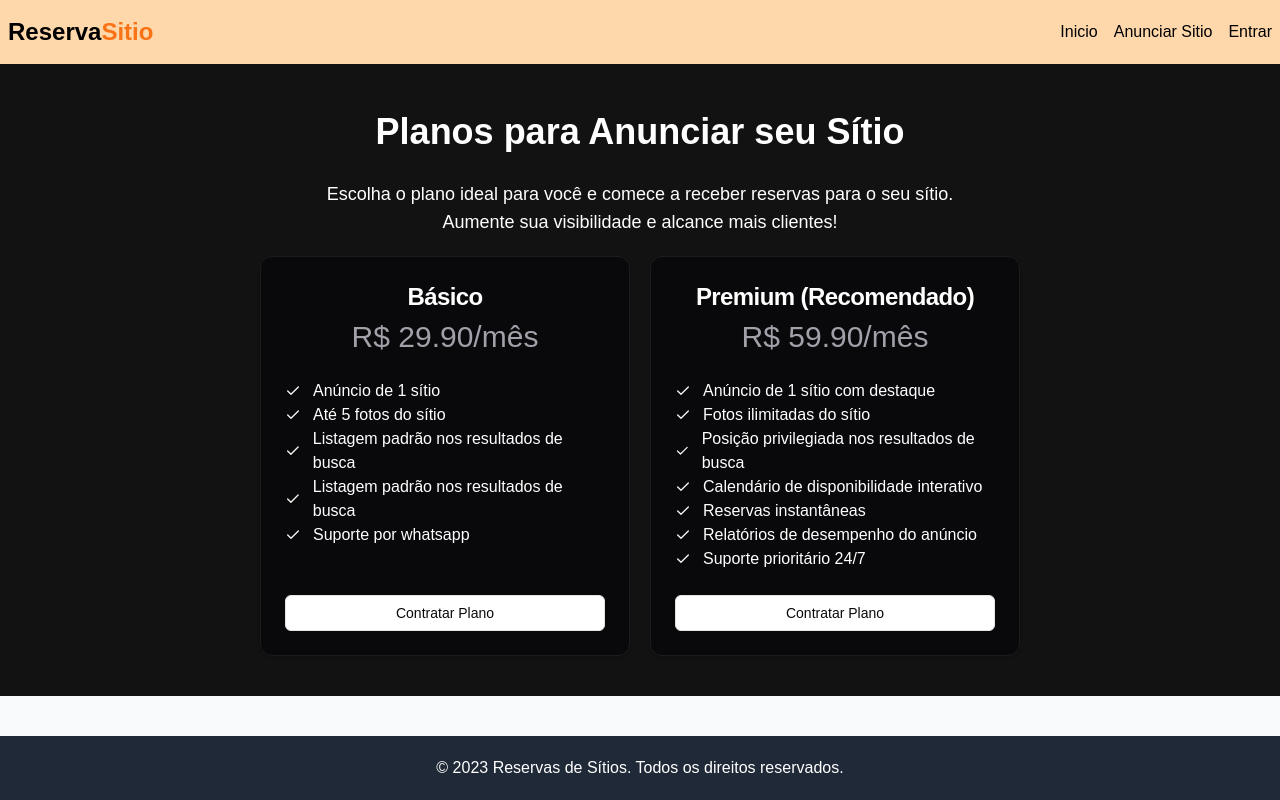
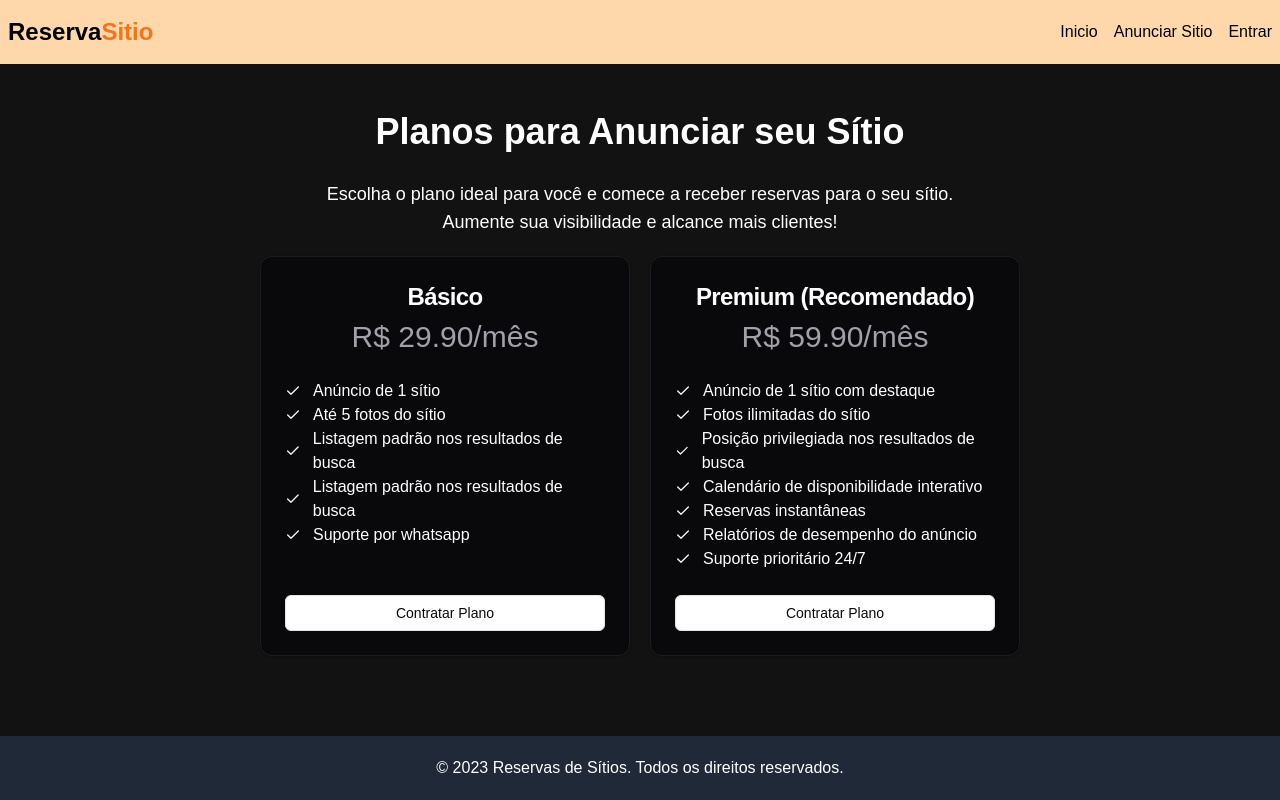
Before and after one commit to Iury-Gabriel/sistema-de-reservas-de-sitios, a Next.js app: page /anunciar in a window 1280 px wide. Shown: the top 800 px of the page. Built offline with nearby package versions, Linux system fonts and the light colour scheme.

Commit message:
fix: margin modal

```diff
--- a/src/app/anunciar/page.tsx
+++ b/src/app/anunciar/page.tsx
@@ -10,8 +10,8 @@ export const revalidate = 0; // Sempre buscar dados atualizados
 export default async function Page() {
 
     return (
-        <div className="bg-[#121212]">
-                    <main className="max-w-7xl mx-auto mb-10 pb-10 p-5 flex flex-col items-center justify-center">
+        <div className="bg-[#121212] h-full">
+                    <main className="max-w-7xl mx-auto mb-10 pb-96 p-5 flex flex-col items-center justify-center">
                         <h1 className="text-white text-4xl font-bold py-7 text-center">Planos para Anunciar seu Sítio</h1>
 
                         <p className="text-white text-center text-lg mb-5">Escolha o plano ideal para você e comece a receber reservas para o seu sítio. <br></br> Aumente sua visibilidade e alcance mais clientes!</p>
--- a/src/app/doReservation.tsx
+++ b/src/app/doReservation.tsx
@@ -35,11 +35,12 @@ export function DoReservation() {
   };
 
   return (
+    <div>
       <Dialog>
         <DialogTrigger asChild>
           <Button>Reservar</Button>
         </DialogTrigger>
-      <DialogContent className="sm:max-w-[425px]">
+        <DialogContent className="sm:max-w-[425px] max-w-[90%]">
           <DialogHeader>
             <DialogTitle>Fazer reserva</DialogTitle>
             <DialogDescription>
@@ -84,5 +85,6 @@ export function DoReservation() {
           </DialogFooter>
         </DialogContent>
       </Dialog>
+    </div>
   );
 }
```
Lines whose indentation alone changed are shown as unchanged.
